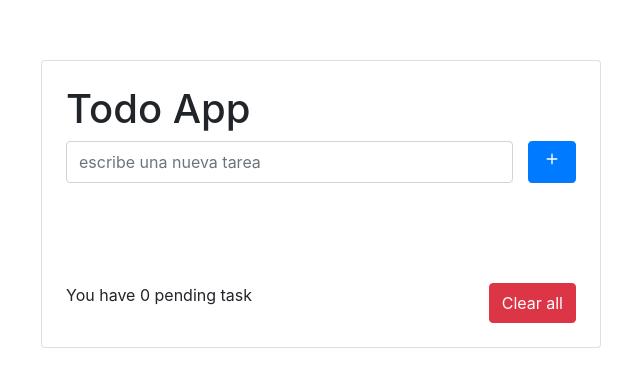
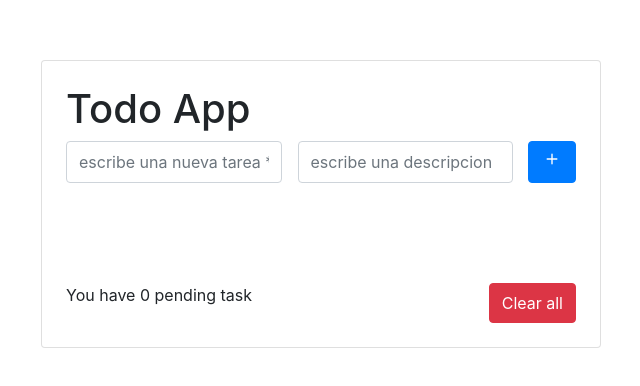
Before and after one commit to Neider-Urbano/ada-school-react, a React (Vite) app: page / in a window 1280 px wide. Shown: the part 196-582 px from the top of the page, without its empty margins (319-959 px from the left). Built offline with nearby package versions, Linux system fonts and the light colour scheme.

Commit message:
resolved activity of the contact list project

```diff
--- a/src/components/AddTask.jsx
+++ b/src/components/AddTask.jsx
@@ -1,29 +1,65 @@
-import React, {useState} from 'react'
+import React, { useState } from "react";
 
-const AddTask = ({onClickAdd}) => {
-  const [newTask,setNewTask]=useState("")
+const initialState = {
+  name: "",
+  description: "",
+};
 
-  const handleChange=(e)=>{
-    const {value}=e.target
-    setNewTask(value)
-  }
+const AddTask = ({ onClickAdd }) => {
+  const [data, setData] = useState(initialState);
 
-  const handleClick=()=>{
-    onClickAdd(newTask)
-    setNewTask("")
-  }
+  const handleChange = (e) => {
+    const { value, name } = e.target;
+    setData({ ...data, [name]: value });
+  };
+
+  const handleClick = (e) => {
+    e.preventDefault();
+    onClickAdd(data);
+    setData(initialState);
+  };
+
   return (
-    <div className="containerAddTask">
-        <input type="text" className="form-control" placeholder="escribe una nueva tarea"
-          value={newTask} onChange={(e)=>{handleChange(e)}}
-        />
-        <button type="button" className="btn btn-primary" onClick={()=>{handleClick()}}>
-          <svg xmlns="http://www.w3.org/2000/svg" width="22" height="22" fill="currentColor" className="bi bi-plus" viewBox="0 0 16 16">
-            <path d="M8 4a.5.5 0 0 1 .5.5v3h3a.5.5 0 0 1 0 1h-3v3a.5.5 0 0 1-1 0v-3h-3a.5.5 0 0 1 0-1h3v-3A.5.5 0 0 1 8 4z"/>
-          </svg>
-        </button>
-    </div>
-  )
-}
+    <form
+      className="containerAddTask "
+      onSubmit={(e) => {
+        handleClick(e);
+      }}
+    >
+      <input
+        type="text"
+        className="form-control mr-3"
+        placeholder="escribe una nueva tarea *"
+        name="name"
+        value={data.name}
+        onChange={(e) => {
+          handleChange(e);
+        }}
+      />
+      <input
+        type="text"
+        className="form-control"
+        name="description"
+        placeholder="escribe una descripcion"
+        value={data.description}
+        onChange={(e) => {
+          handleChange(e);
+        }}
+      />
+      <button type="submit" className="btn btn-primary">
+        <svg
+          xmlns="http://www.w3.org/2000/svg"
+          width="22"
+          height="22"
+          fill="currentColor"
+          className="bi bi-plus"
+          viewBox="0 0 16 16"
+        >
+          <path d="M8 4a.5.5 0 0 1 .5.5v3h3a.5.5 0 0 1 0 1h-3v3a.5.5 0 0 1-1 0v-3h-3a.5.5 0 0 1 0-1h3v-3A.5.5 0 0 1 8 4z" />
+        </svg>
+      </button>
+    </form>
+  );
+};
 
-export default AddTask
+export default AddTask;
--- a/src/components/MainDiv.jsx
+++ b/src/components/MainDiv.jsx
@@ -1,21 +1,33 @@
-import Header from './Header';
-import ButtonDanger from './ButtonDanger';
-import AddTask from './addTask'
-import TaskList from './TaskList';
-import useTask from '../hooks/useTask';
+import Header from "./Header";
+import ButtonDanger from "./ButtonDanger";
+import AddTask from "./addTask";
+import TaskList from "./TaskList";
+import useTask from "../hooks/useTask";
 
 const MainDiv = () => {
-    const [states,actions]=useTask()
-    const {arrayTask,taskPending}=states
-    const {handleClickAdd, handleClickClear,handleClickDelete,handleClickRadio, handleClickUpdate}=actions
-    return (
-        <div className="containerTask card p-4">
-            <Header />
-            <AddTask onClickAdd={handleClickAdd}/>
-            <TaskList onClickDelete={handleClickDelete} onClickRadio={handleClickRadio} arrayTask={arrayTask} onClickUpdate={handleClickUpdate}/>
-            <ButtonDanger onClickClear={handleClickClear} taskPending={taskPending}/>
-        </div>
-    )
-}
+  const [states, actions] = useTask();
+  const { arrayTask, taskPending } = states;
+  const {
+    handleClickAdd,
+    handleClickClear,
+    handleClickDelete,
+    handleClickRadio,
+    handleClickUpdate,
+  } = actions;
 
-export default MainDiv
+  return (
+    <div className="containerTask card p-4">
+      <Header />
+      <AddTask onClickAdd={handleClickAdd} />
+      <TaskList
+        onClickDelete={handleClickDelete}
+        onClickRadio={handleClickRadio}
+        arrayTask={arrayTask}
+        onClickUpdate={handleClickUpdate}
+      />
+      <ButtonDanger onClickClear={handleClickClear} taskPending={taskPending} />
+    </div>
+  );
+};
+
+export default MainDiv;
--- a/src/components/Task.jsx
+++ b/src/components/Task.jsx
@@ -1,40 +1,69 @@
-import React,{useState, useEffect} from 'react'
-import { Modal } from './Modal'
+import React, { useState, useEffect } from "react";
+import { Modal } from "./Modal";
 
-const Task = ({dataTask, onClickDelete,onClickRadio, onClickUpdate}) => {
-    const [active,setActive]=useState(dataTask.state)
-
-    const handleClick=()=>{
-        if(active) onClickRadio(false,dataTask.id)
-        else onClickRadio(true,dataTask.id)
-        setActive(!active)
-    }
+const Task = ({ dataTask, onClickDelete, onClickRadio, onClickUpdate }) => {
+  const [active, setActive] = useState(dataTask.state);
+  const { name, description } = dataTask.task;
+  const { id } = dataTask;
+  const handleClick = () => {
+    if (active) onClickRadio(false, id);
+    else onClickRadio(true, id);
+    setActive(!active);
+  };
 
   return (
     <div className="card containerCardTask">
-            <div className="form-check" onClick={()=>handleClick()}>
-                <input className="form-check-input" type="radio" id={dataTask.name+dataTask.id}
-                    checked={active} onChange={(e)=>null}
+      <div className="form-check" onClick={() => handleClick()}>
+        <input
+          className="form-check-input"
+          type="radio"
+          id={name + id}
+          checked={active}
+          onChange={(e) => null}
         />
-                <label className={`form-check-label ${active && 'active'}`}  htmlFor={dataTask.name+dataTask.id}>
-                    {dataTask.name}
+        <label
+          className={`form-check-label ${active && "active"}`}
+          htmlFor={name + id}
+        >
+          {name}
         </label>
       </div>
       <div className="div-buttons">
-                <svg xmlns="http://www.w3.org/2000/svg" width="16" height="16" fill="currentColor" className="bi bi-trash" viewBox="0 0 16 16"
-                onClick={()=>onClickDelete(dataTask.id)}>
-                    <path d="M5.5 5.5A.5.5 0 0 1 6 6v6a.5.5 0 0 1-1 0V6a.5.5 0 0 1 .5-.5zm2.5 0a.5.5 0 0 1 .5.5v6a.5.5 0 0 1-1 0V6a.5.5 0 0 1 .5-.5zm3 .5a.5.5 0 0 0-1 0v6a.5.5 0 0 0 1 0V6z"/>
-                    <path fillRule="evenodd" d="M14.5 3a1 1 0 0 1-1 1H13v9a2 2 0 0 1-2 2H5a2 2 0 0 1-2-2V4h-.5a1 1 0 0 1-1-1V2a1 1 0 0 1 1-1H6a1 1 0 0 1 1-1h2a1 1 0 0 1 1 1h3.5a1 1 0 0 1 1 1v1zM4.118 4 4 4.059V13a1 1 0 0 0 1 1h6a1 1 0 0 0 1-1V4.059L11.882 4H4.118zM2.5 3V2h11v1h-11z"/>
+        <svg
+          xmlns="http://www.w3.org/2000/svg"
+          width="16"
+          height="16"
+          fill="currentColor"
+          className="bi bi-trash"
+          viewBox="0 0 16 16"
+          onClick={() => onClickDelete(id)}
+        >
+          <path d="M5.5 5.5A.5.5 0 0 1 6 6v6a.5.5 0 0 1-1 0V6a.5.5 0 0 1 .5-.5zm2.5 0a.5.5 0 0 1 .5.5v6a.5.5 0 0 1-1 0V6a.5.5 0 0 1 .5-.5zm3 .5a.5.5 0 0 0-1 0v6a.5.5 0 0 0 1 0V6z" />
+          <path
+            fillRule="evenodd"
+            d="M14.5 3a1 1 0 0 1-1 1H13v9a2 2 0 0 1-2 2H5a2 2 0 0 1-2-2V4h-.5a1 1 0 0 1-1-1V2a1 1 0 0 1 1-1H6a1 1 0 0 1 1-1h2a1 1 0 0 1 1 1h3.5a1 1 0 0 1 1 1v1zM4.118 4 4 4.059V13a1 1 0 0 0 1 1h6a1 1 0 0 0 1-1V4.059L11.882 4H4.118zM2.5 3V2h11v1h-11z"
+          />
         </svg>
-                <div data-toggle="modal" data-target={`#exampleModalCenter${dataTask.id}`} className="ml-3">
-                    <svg xmlns="http://www.w3.org/2000/svg" width="16" height="16" fill="currentColor" className="bi bi-pencil" viewBox="0 0 16 16">
-                        <path d="M12.146.146a.5.5 0 0 1 .708 0l3 3a.5.5 0 0 1 0 .708l-10 10a.5.5 0 0 1-.168.11l-5 2a.5.5 0 0 1-.65-.65l2-5a.5.5 0 0 1 .11-.168l10-10zM11.207 2.5 13.5 4.793 14.793 3.5 12.5 1.207 11.207 2.5zm1.586 3L10.5 3.207 4 9.707V10h.5a.5.5 0 0 1 .5.5v.5h.5a.5.5 0 0 1 .5.5v.5h.293l6.5-6.5zm-9.761 5.175-.106.106-1.528 3.821 3.821-1.528.106-.106A.5.5 0 0 1 5 12.5V12h-.5a.5.5 0 0 1-.5-.5V11h-.5a.5.5 0 0 1-.468-.325z"/>
+        <div
+          data-toggle="modal"
+          data-target={`#exampleModalCenter${id}`}
+          className="ml-3"
+        >
+          <svg
+            xmlns="http://www.w3.org/2000/svg"
+            width="16"
+            height="16"
+            fill="currentColor"
+            className="bi bi-pencil"
+            viewBox="0 0 16 16"
+          >
+            <path d="M12.146.146a.5.5 0 0 1 .708 0l3 3a.5.5 0 0 1 0 .708l-10 10a.5.5 0 0 1-.168.11l-5 2a.5.5 0 0 1-.65-.65l2-5a.5.5 0 0 1 .11-.168l10-10zM11.207 2.5 13.5 4.793 14.793 3.5 12.5 1.207 11.207 2.5zm1.586 3L10.5 3.207 4 9.707V10h.5a.5.5 0 0 1 .5.5v.5h.5a.5.5 0 0 1 .5.5v.5h.293l6.5-6.5zm-9.761 5.175-.106.106-1.528 3.821 3.821-1.528.106-.106A.5.5 0 0 1 5 12.5V12h-.5a.5.5 0 0 1-.5-.5V11h-.5a.5.5 0 0 1-.468-.325z" />
           </svg>
         </div>
-                <Modal dataTask={dataTask} onClickUpdate={onClickUpdate}/>
+        <Modal dataTask={dataTask} onClickUpdate={onClickUpdate} />
       </div>
     </div>
-    )
-}
+  );
+};
 
-export default Task
+export default Task;
--- a/src/hooks/useTask.js
+++ b/src/hooks/useTask.js
@@ -1,85 +1,96 @@
-import {useState, useEffect} from 'react'
+import { useState, useEffect } from "react";
 
-const useTask=()=>{
-    const [arrayTask,setArrayTask]=useState([])
-    const [taskPending,setTaskPending]=useState(arrayTask.length)
+const useTask = () => {
+  const [arrayTask, setArrayTask] = useState([]);
+  const [taskPending, setTaskPending] = useState(arrayTask.length);
   const miStorage = window.localStorage;
 
-    useEffect(()=>{
-        var dataTasks = JSON.parse(miStorage.getItem("dataTasks"))
-        if(dataTasks){
-            setArrayTask(dataTasks)
+  useEffect(() => {
+    var dataTasks = JSON.parse(miStorage.getItem("dataTasks"));
+    if (dataTasks) {
+      setArrayTask(dataTasks);
       let cantidadPending = 0;
-            dataTasks?.map((task)=>{
-                if(task.state==false){
+      dataTasks?.map((task) => {
+        if (task.state == false) {
           cantidadPending++;
         }
-            })
-            setTaskPending(cantidadPending)
+      });
+      setTaskPending(cantidadPending);
     }
-    },[taskPending])
+  }, [taskPending]);
 
-    const handleClickClear=()=>{
-        if(arrayTask.length>0){
+  const handleClickClear = () => {
+    if (arrayTask.length > 0) {
       miStorage.clear();
-            setTaskPending(0)
-            setArrayTask([])
+      setTaskPending(0);
+      setArrayTask([]);
     }
-    }
+  };
 
-    const handleClickDelete=(id)=>{
-        var dataTasks = JSON.parse(miStorage.getItem("dataTasks"))
-        let deleteTask=dataTasks.filter((task)=>task.id!=id)
-        miStorage.setItem("dataTasks",JSON.stringify(deleteTask))
+  const handleClickDelete = (id) => {
+    var dataTasks = JSON.parse(miStorage.getItem("dataTasks"));
+    let deleteTask = dataTasks.filter((task) => task.id != id);
+    miStorage.setItem("dataTasks", JSON.stringify(deleteTask));
     setArrayTask(deleteTask);
-        setTaskPending(taskPending-1)
-    }
+    setTaskPending(taskPending - 1);
+  };
 
-    const handleClickRadio=(boolean,idTask)=>{
-        var dataTasks = JSON.parse(miStorage.getItem("dataTasks"))
-        let updateTask=dataTasks.map((task)=>{
-            if(task.id==idTask){
-                task.state=boolean
+  const handleClickRadio = (boolean, idTask) => {
+    var dataTasks = JSON.parse(miStorage.getItem("dataTasks"));
+    let updateTask = dataTasks.map((task) => {
+      if (task.id == idTask) {
+        task.state = boolean;
       }
       return task;
-        })
-        miStorage.setItem("dataTasks",JSON.stringify(updateTask))
-        if(boolean) setTaskPending(taskPending-1)
-        else setTaskPending(taskPending+1)
+    });
+    miStorage.setItem("dataTasks", JSON.stringify(updateTask));
+    if (boolean) setTaskPending(taskPending - 1);
+    else setTaskPending(taskPending + 1);
+  };
+
+  const handleClickUpdate = (dataUpdateTask) => {
+    miStorage.setItem("dataTasks", JSON.stringify(dataUpdateTask));
+    setTaskPending(null);
+  };
+
+  const handleClickAdd = (dataNewTask) => {
+    if (dataNewTask.name.length > 0) {
+      if (dataNewTask.name.length > 3) {
+        var dataTasks = (dataTasks = JSON.parse(
+          miStorage.getItem("dataTasks")
+        ));
+        if (dataTasks) {
+          dataTasks.push({
+            id: Math.max(...dataTasks.map((task) => task.id)) + 1,
+            task: dataNewTask,
+            state: false,
+          });
+        } else {
+          dataTasks = [];
+          dataTasks.push({ id: 1, task: dataNewTask, state: false });
         }
-
-    const handleClickUpdate=(dataUpdateTask)=>{
-        miStorage.setItem("dataTasks",JSON.stringify(dataUpdateTask))
-        setTaskPending(null)
+        miStorage.setItem("dataTasks", JSON.stringify(dataTasks));
+        setTaskPending(taskPending + 1);
+      } else {
+        alert("la tarea debe tener al menos tres caracteres");
       }
-
-    const handleClickAdd=(dataNewTask)=>{
-        if(dataNewTask.length>0){
-            var dataTasks = dataTasks=JSON.parse(miStorage.getItem("dataTasks"))
-            if(dataTasks){
-                dataTasks.push({"id":Math.max(...dataTasks.map(task => task.id))+1,"name":dataNewTask, "state":false})
-            }else{
-                dataTasks=[]
-                dataTasks.push({"id":1,"name":dataNewTask, "state":false})
+    } else {
+      alert("escribe alguna tarea");
     }
-            miStorage.setItem("dataTasks",JSON.stringify(dataTasks))
-            setTaskPending(taskPending+1)
-        }else{
-            alert("escribe alguna tarea")
-        }
-    }
+  };
   return [
     {
       arrayTask,
-            taskPending
-        },{
+      taskPending,
+    },
+    {
       handleClickClear,
       handleClickDelete,
       handleClickRadio,
       handleClickUpdate,
-            handleClickAdd
-        }
-    ]
-}
+      handleClickAdd,
+    },
+  ];
+};
 
-export default useTask
+export default useTask;
```
Also changed, not shown: src/components/Modal.jsx (+81 -35 lines). Lines whose indentation alone changed are shown as unchanged.
